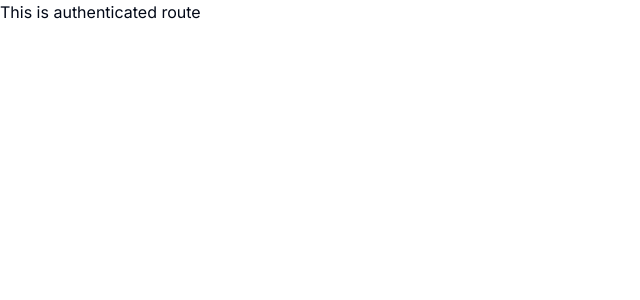
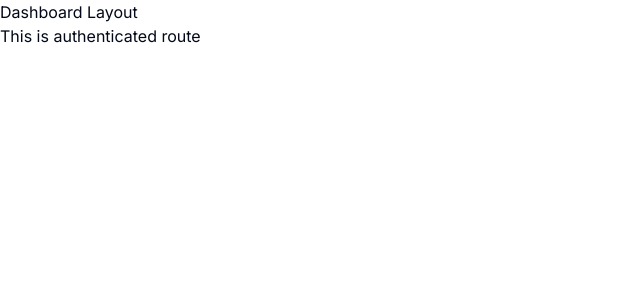
Before and after one commit to EmreeOzturk/finance-app, a Next.js app: page / in a window 1280 px wide. Shown: the top 300 px of the page, without its empty margins (0-640 px from the left). Built offline with nearby package versions, Linux system fonts and the light colour scheme.

Commit message:
feat: Add DashboardLayout component for dashboard pages

```diff
--- /dev/null
+++ b/app/(dashboard)/layout.tsx
@@ -0,0 +1,10 @@
+const DashboardLayout = ({ children }: { children: React.ReactNode }) => {
+  return (
+    <div>
+      <h1>Dashboard Layout</h1>
+      {children}
+    </div>
+  );
+};
+
+export default DashboardLayout;
```
